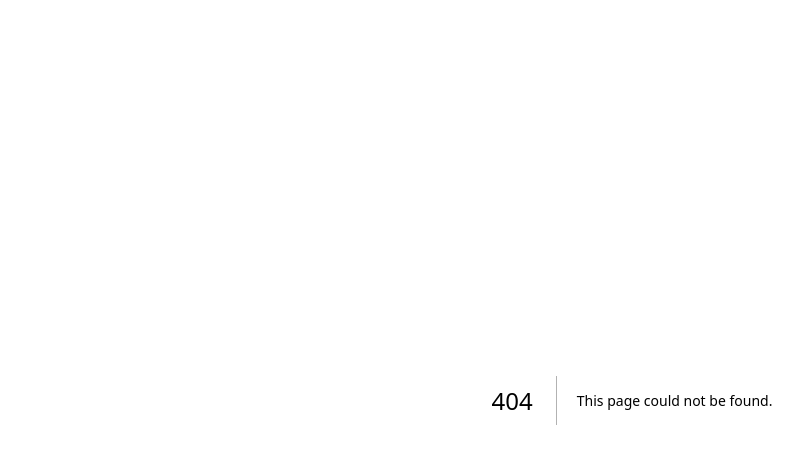
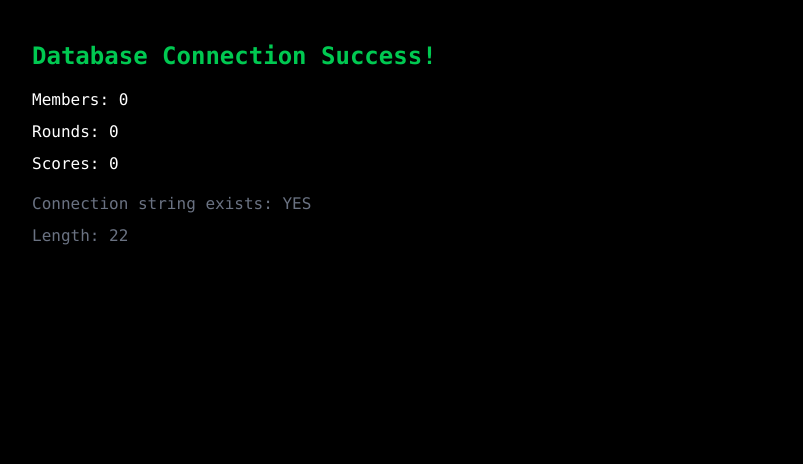
Before and after one commit to BluemMountain/BluemountainsGolfScores, a Next.js app: page /debug in a window 1280 px wide. Before the commit this address had no page. Shown: the top 464 px of the page, without its empty margins (8-811 px from the left). Built offline with nearby package versions, Linux system fonts and the light colour scheme; no server answers; the database is empty.

Commit message:
debug: add Server Component debug page and explicit prisma generate in build

```diff
--- /dev/null
+++ b/app/debug/page.tsx
@@ -0,0 +1,46 @@
+import prisma from "@/lib/db";
+
+export const dynamic = "force-dynamic";
+
+export default async function DebugPage() {
+    console.log("Debug page: starting database check");
+    const connectionString = process.env.DATABASE_URL || "NOT SET";
+
+    try {
+        const memberCount = await prisma.member.count();
+        const roundCount = await prisma.round.count();
+        const scoreCount = await prisma.score.count();
+
+        return (
+            <div className="p-10 bg-black text-white font-mono min-h-screen">
+                <h1 className="text-2xl font-bold mb-4 text-green-500">Database Connection Success!</h1>
+                <div className="space-y-2">
+                    <p>Members: {memberCount}</p>
+                    <p>Rounds: {roundCount}</p>
+                    <p>Scores: {scoreCount}</p>
+                    <p className="mt-4 text-gray-500">Connection string exists: {connectionString !== "NOT SET" ? "YES" : "NO"}</p>
+                    <p className="text-gray-500">Length: {connectionString.length}</p>
+                </div>
+            </div>
+        );
+    } catch (error: any) {
+        console.error("Debug page error:", error);
+        return (
+            <div className="p-10 bg-black text-white font-mono min-h-screen">
+                <h1 className="text-2xl font-bold mb-4 text-red-500">Database Connection FAILED</h1>
+                <div className="premium-card bg-red-900/10 border-red-500/30 p-4">
+                    <p className="text-red-400 font-bold mb-2">Error Message:</p>
+                    <pre className="whitespace-pre-wrap text-sm mb-4">{error.message}</pre>
+
+                    <p className="text-gray-400 mb-2">Error Code:</p>
+                    <pre className="text-sm mb-4">{error.code || "None"}</pre>
+
+                    <p className="text-gray-400 mb-2">Full Error Object (Stringified):</p>
+                    <pre className="text-xs break-all opacity-70">
+                        {JSON.stringify(error, Object.getOwnPropertyNames(error))}
+                    </pre>
+                </div>
+            </div>
+        );
+    }
+}
--- a/package.json
+++ b/package.json
@@ -4,7 +4,7 @@
   "private": true,
   "scripts": {
     "dev": "next dev",
-    "build": "next build",
+    "build": "prisma generate && next build",
     "start": "next start",
     "lint": "eslint"
   },
```
